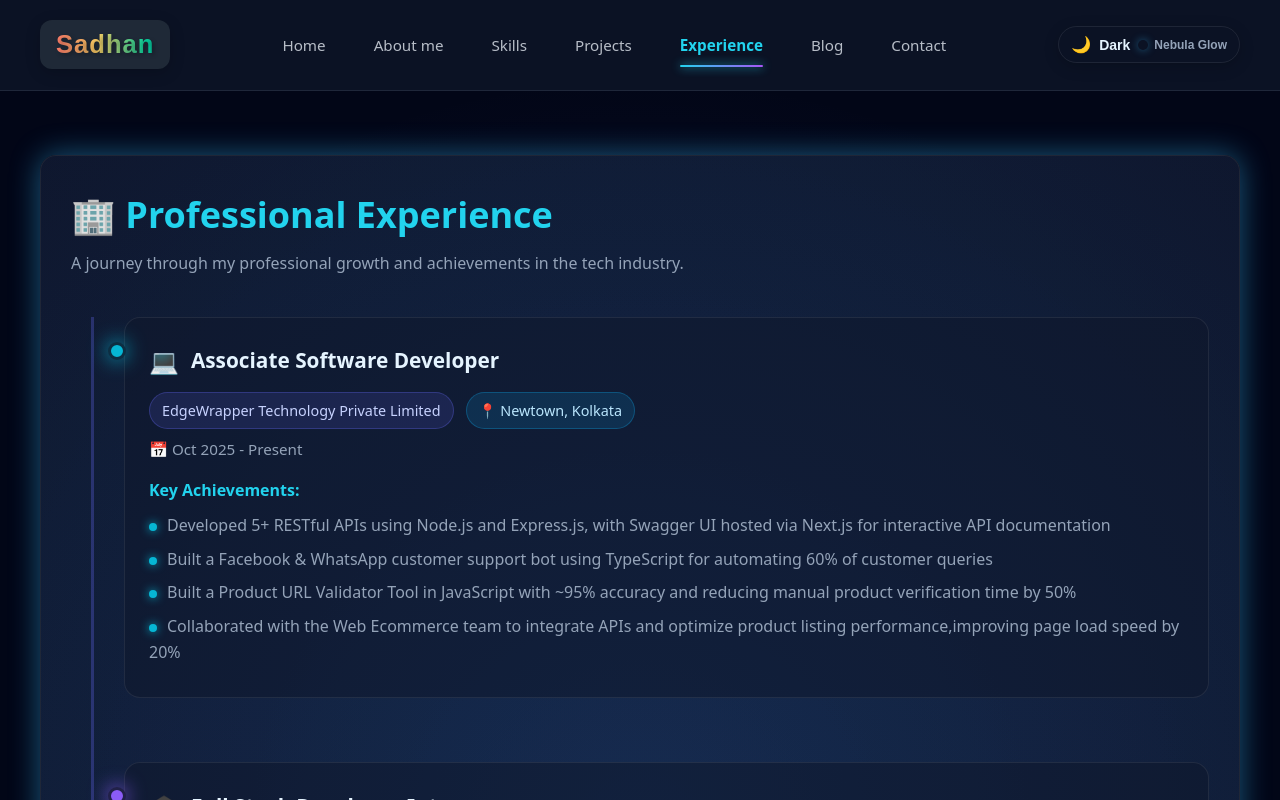
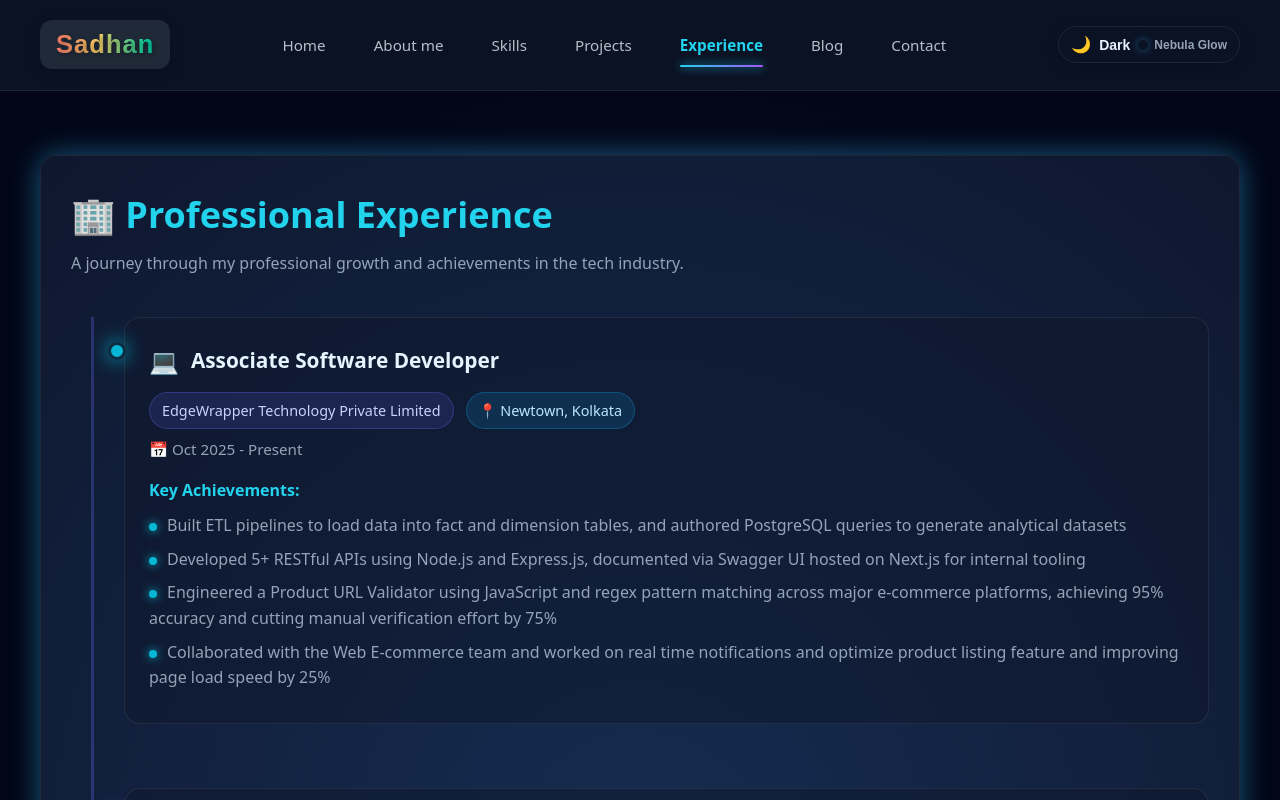
Before and after one commit to CoderSadhan/Portfolio_me, a Next.js app: page /experience in a window 1280 px wide. Built offline with nearby package versions, Linux system fonts and the light colour scheme.

Commit message:
initial commit

```diff
--- a/app/experience/page.jsx
+++ b/app/experience/page.jsx
@@ -68,10 +68,10 @@ export default function Experience() {
       color: "#06b6d4",
       icon: "💻",
       achievements: [
-        "Developed 5+ RESTful APIs using Node.js and Express.js, with Swagger UI hosted via Next.js for interactive API documentation",
-        "Built a Facebook & WhatsApp customer support bot using TypeScript for automating 60% of customer queries",
-        "Built a Product URL Validator Tool in JavaScript with ~95% accuracy and reducing manual product verification time by 50%",
-        "Collaborated with the Web Ecommerce team to integrate APIs and optimize product listing performance,improving page load speed by 20%",
+        "Built ETL pipelines to load data into fact and dimension tables, and authored PostgreSQL queries to generate analytical datasets",
+        "Developed 5+ RESTful APIs using Node.js and Express.js, documented via Swagger UI hosted on Next.js for internal tooling",
+        "Engineered a Product URL Validator using JavaScript and regex pattern matching across major e-commerce platforms, achieving 95% accuracy and cutting manual verification effort by 75%",
+        "Collaborated with the Web E-commerce team and worked on real time notifications and optimize product listing feature and improving page load speed by 25%",
       ],
     },
     {
```
Also changed, not shown: app/page.jsx (+5 -2 lines), 1 other file (tests, documents, lock files or other folders).
